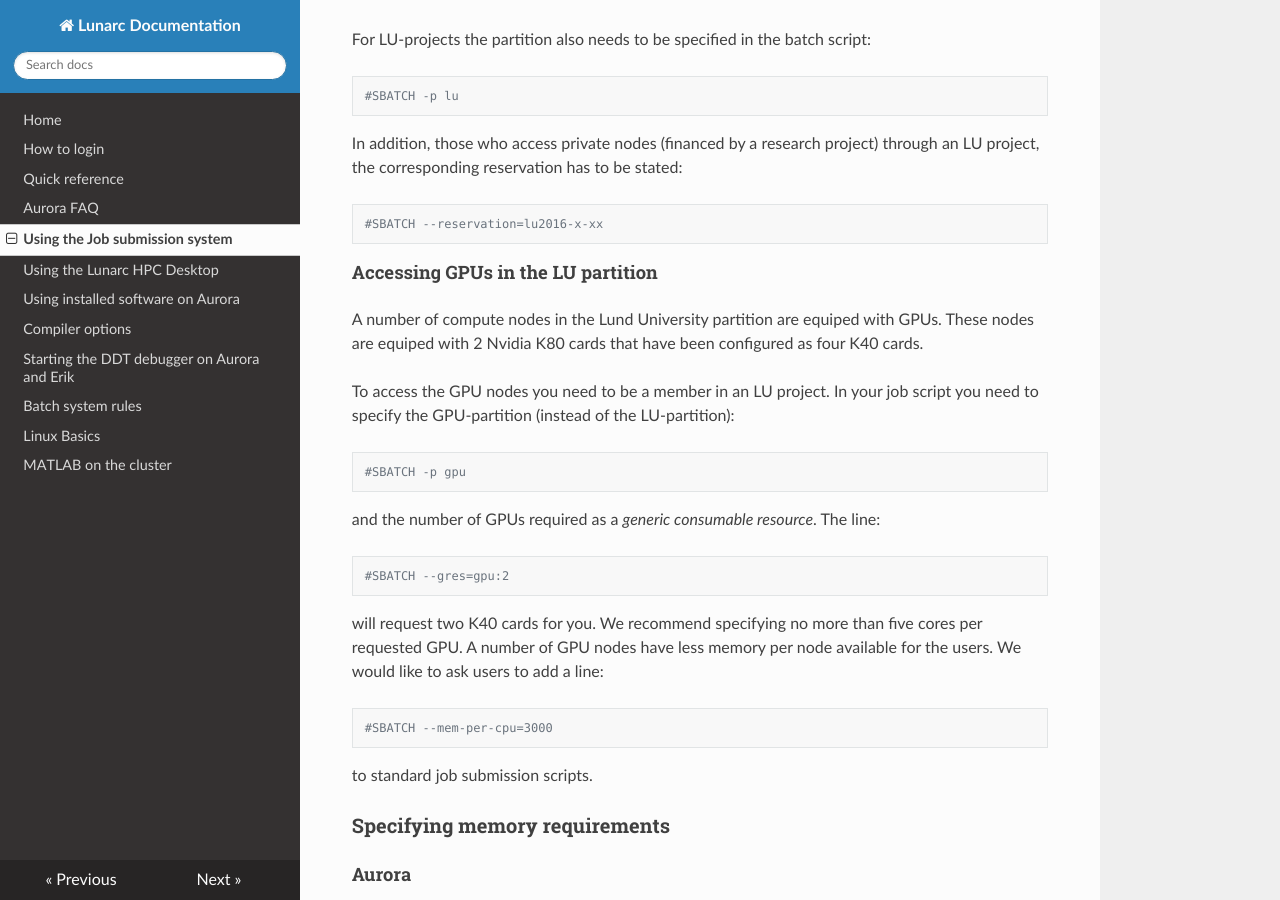
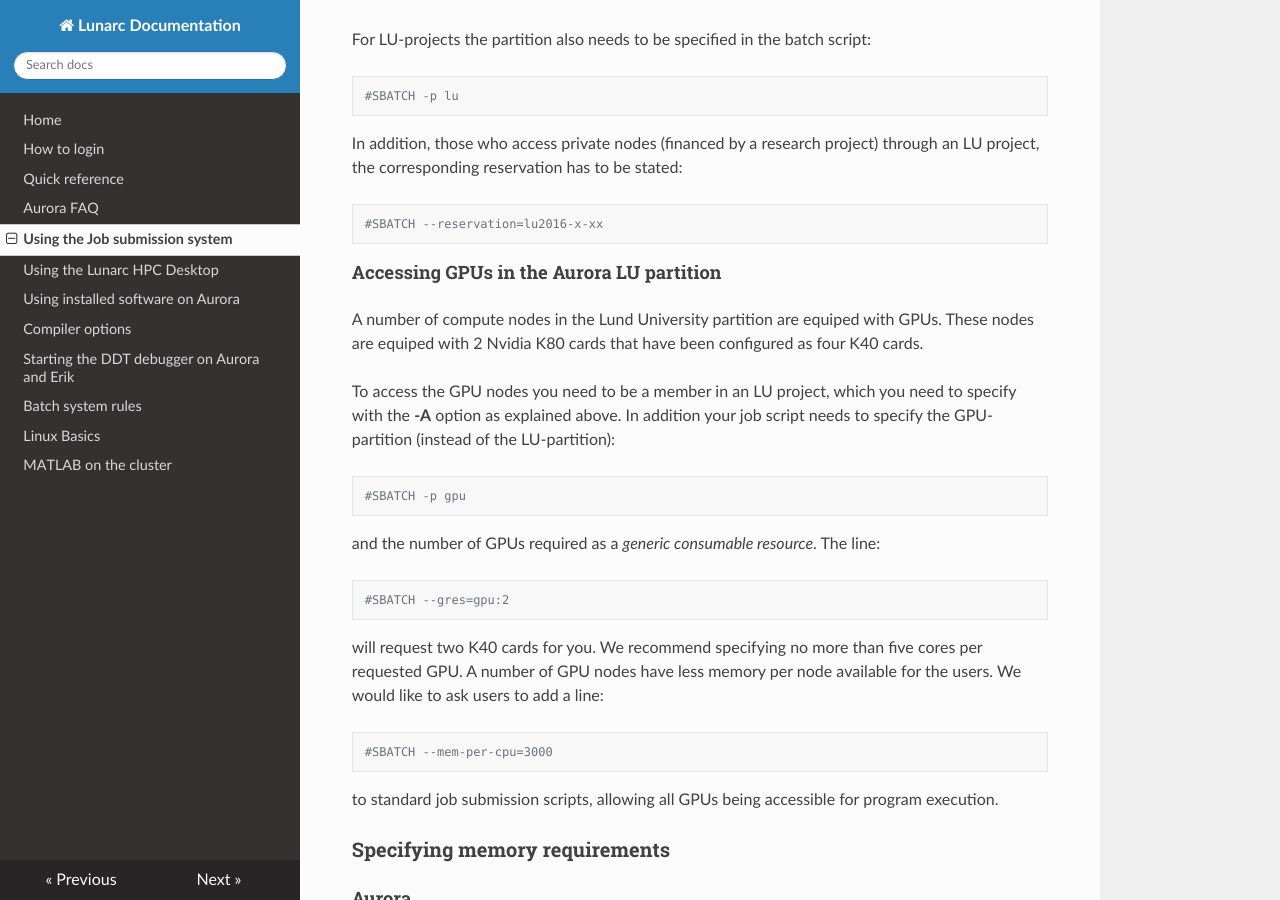
Before and after one commit to lunarc/lunarc_docs, an MkDocs documentation site: the page built from docs/batch_system.md, in a window 1280 px wide and 900 px high, scrolled down 3354 px. Built offline with MkDocs 1.6.1, drawn with Linux system fonts in a browser that asks for light colours; nearby versions of some CDN libraries; old or Windows-style settings are respelled for this version of MkDocs.

Commit message:
Clarification of the wording on Aurora GPU

```diff
--- a/docs/batch_system.md
+++ b/docs/batch_system.md
@@ -160,14 +160,15 @@ In addition, those who access private nodes (financed by a research project) thr
 
     #SBATCH --reservation=lu2016-x-xx
 
-#### Accessing GPUs in the LU partition
+#### Accessing GPUs in the Aurora LU partition
 
 A number of compute nodes in the Lund University partition are equiped
 with GPUs.  These nodes are equiped with 2 Nvidia K80 cards that have
 been configured as four K40 cards.
 
-To access the GPU nodes you need to be a member in an LU project.  In
-your job script you need to specify the GPU-partition (instead of the
+To access the GPU nodes you need to be a member in an LU project,
+which you need to specify with the **-A** option as explained above.
+In addition your job script needs to specify the GPU-partition (instead of the
 LU-partition):
 
     #SBATCH -p gpu
@@ -184,7 +185,8 @@ line:
 
     #SBATCH --mem-per-cpu=3000
 
-to standard job submission scripts.
+to standard job submission scripts, allowing all GPUs being accessible
+for program execution.
 
 ### Specifying memory requirements
 
```
